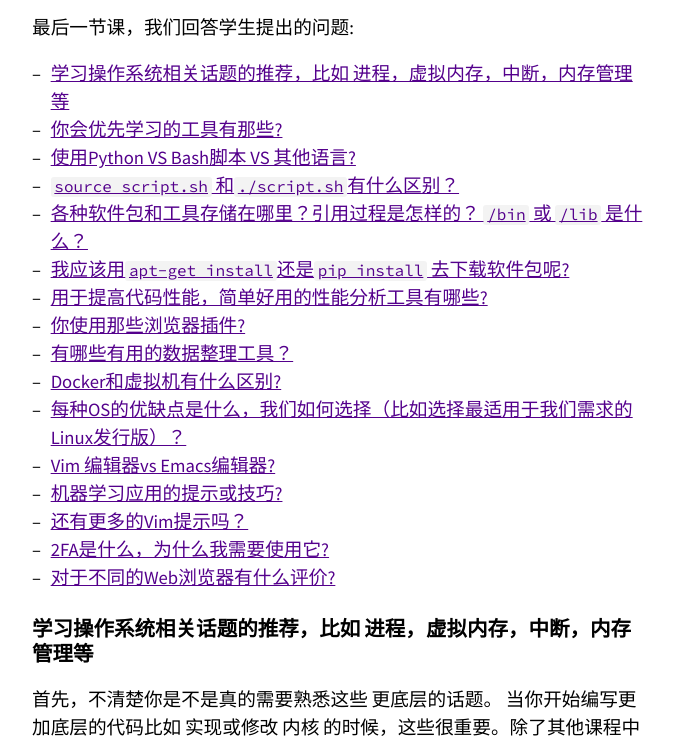
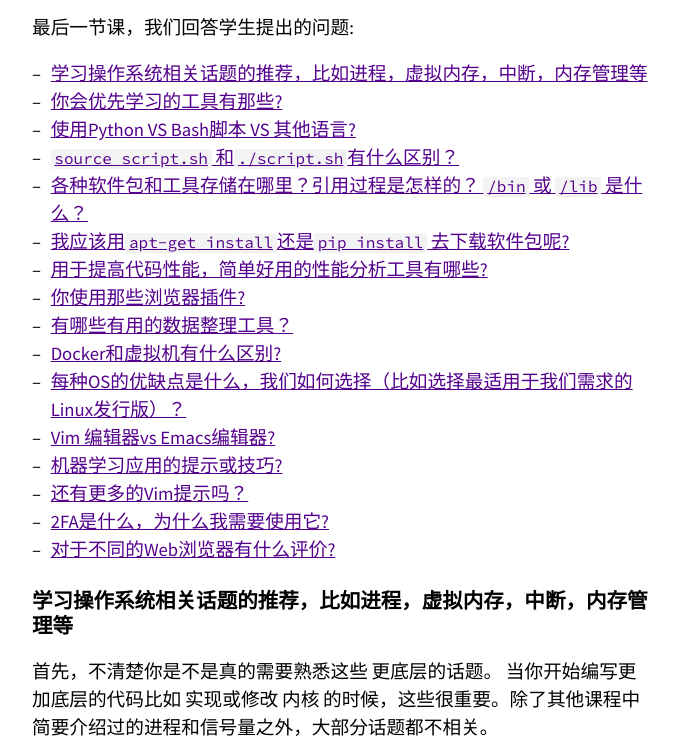
Before and after one commit to missing-semester-cn/missing-semester-cn.github.io, a Jekyll site: the page built from _2020/qa.md, in a window 1280 px wide and 1400 px high, cut to the strip 495-1239 px from the top of the window. Shown: the whole strip, without its empty margins (300-979 px from the left). Built offline with Jekyll 4.4.1, drawn with Linux system fonts in a browser that asks for light colours.

Commit message:
Update qa.md

```diff
--- a/_2020/qa.md
+++ b/_2020/qa.md
@@ -10,12 +10,12 @@
 
 最后一节课，我们回答学生提出的问题:
 
-- [学习操作系统相关话题的推荐，比如 进程，虚拟内存，中断，内存管理等](#学习操作系统相关话题的推荐，比如 进程，虚拟内存，中断，内存管理等)
+- [学习操作系统相关话题的推荐，比如进程，虚拟内存，中断，内存管理等](#学习操作系统相关话题的推荐，比如进程，虚拟内存，中断，内存管理等)
 - [你会优先学习的工具有那些?](#你会优先学习的工具有那些)
-- [使用Python  VS  Bash脚本  VS 其他语言?](#使用Python  VS  Bash脚本  VS  其他语言)
+- [使用Python VS Bash脚本 VS 其他语言?](#使用Python-VS- Bash脚本-VS-其他语言)
 - [`source script.sh` 和`./script.sh`有什么区别？](#`source script.sh` 和`./script.sh`有什么区别)
 - [各种软件包和工具存储在哪里？引用过程是怎样的？ `/bin` 或 `/lib` 是什么？](#各种软件包和工具存储在哪里？引用过程是怎样的？`/bin` 或 `/lib` 是什么)
-- [我应该用`apt-get install`还是`pip install`  去下载软件包呢?](#我应该用`apt-get install`还是`pip install`去下载包呢)
+- [我应该用`apt-get install`还是`pip install`  去下载软件包呢?](#我应该用apt-get+install还是pip+install去下载包呢)
 - [用于提高代码性能，简单好用的性能分析工具有哪些?](#用于提高代码性能，简单好用的性能分析工具有哪些)
 - [你使用那些浏览器插件?](#你使用那些浏览器插件)
 - [有哪些有用的数据整理工具？](#有哪些有用的数据整理工具)
@@ -28,7 +28,7 @@
 - [对于不同的Web浏览器有什么评价?](#对于不同的Web浏览器有什么评价)
 
 
-## 学习操作系统相关话题的推荐，比如 进程，虚拟内存，中断，内存管理等
+## 学习操作系统相关话题的推荐，比如进程，虚拟内存，中断，内存管理等
 
 
 
@@ -52,7 +52,7 @@
 - 学习怎样去自动化或简化工作流程中的重复任务。因为这会节省大量的时间。
 - 学习像Git之类的 版本控制工具并且知道如何使用它与GitHub结合，在现代的软件项目中协同工作。
 
-## 使用Python  VS  Bash脚本  VS  其他语言?
+## 使用Python VS Bash脚本 VS 其他语言?
 
 通常来说，Bash 脚本对于简短的一次性脚本有用，比如当你想要运行一系列的命令的时候。Bash 脚本有一些比较奇怪的地方，这使得大型程序或脚本难以用Bash实现：
 
```
